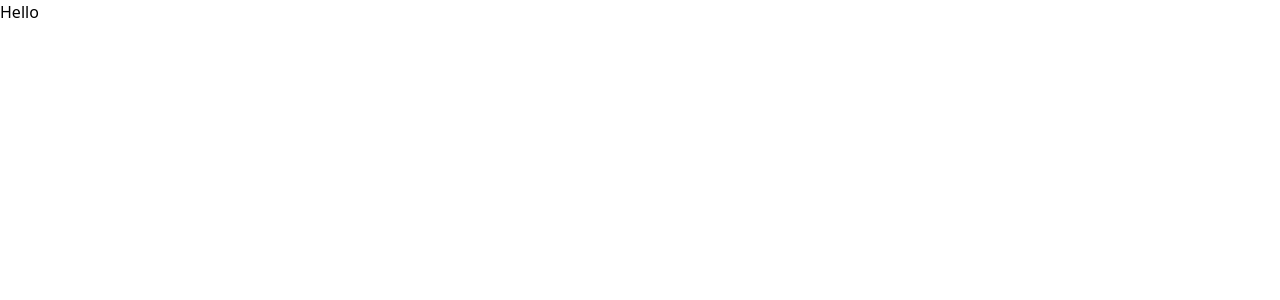
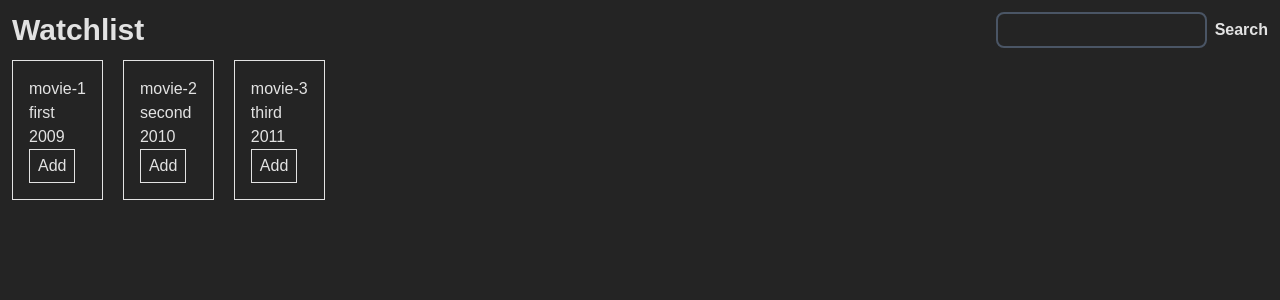
Before and after one commit to Anuj-More/Movie-Watchlist, a React (Vite) app: page / in a window 1280 px wide. Shown: the top 300 px of the page. Built offline with nearby package versions, Linux system fonts and the light colour scheme.

Commit message:
Create basic ui for the header, movie list and movie card using dummy data.

```diff
--- a/src/App.jsx
+++ b/src/App.jsx
@@ -1,9 +1,18 @@
+import Header from "./components/Header"
+import MovieList from "./components/MovieList"
+
+const dummyData = [
+  {id:0, poster: 'movie-1', name: 'first', year: '2009'},
+  {id:1, poster: 'movie-2', name: 'second', year: '2010'},
+  {id:2, poster: 'movie-3', name: 'third', year: '2011'},
+]
 
 function App() {
   return(
-    <div>
-      Hello
-    </div>
+    <>
+      <Header />
+      <MovieList movies={dummyData}/>
+    </>
   )
 }
 
--- /dev/null
+++ b/src/components/Header.jsx
@@ -0,0 +1,15 @@
+import React from 'react'
+
+const Header = () => {
+  return (
+    <div className="flex justify-between m-3">
+      <div className="title font-bold text-3xl">Watchlist</div>
+        <div className="search flex gap-[8px]">
+          <input type="text" className="border-2 border-gray-600 rounded-lg"/>
+          <button className="font-bold">Search</button>
+        </div>
+    </div>
+  )
+}
+
+export default Header
--- /dev/null
+++ b/src/components/MovieCard.jsx
@@ -0,0 +1,14 @@
+import React from 'react'
+
+const MovieCard = ({ movie }) => {
+  return (
+    <li className='border p-4'>
+      <h3>{movie.poster}</h3>
+      <h5>{movie.name}</h5>
+      <h6>{movie.year}</h6>
+      <button className='border px-2 py-1'>Add</button>
+    </li>
+  )
+}
+
+export default MovieCard
--- /dev/null
+++ b/src/components/MovieList.jsx
@@ -0,0 +1,14 @@
+import React from 'react'
+import MovieCard from './MovieCard'
+
+const MovieList = ({ movies }) => {
+  return (
+    <ul className="flex gap-[20px] m-3">
+      {movies.map(movie => (
+        <MovieCard movie={movie} key={movie.id} />
+      ))}
+    </ul>
+  )
+}
+
+export default MovieList
--- a/src/index.css
+++ b/src/index.css
@@ -1,5 +1,8 @@
 @import "tailwindcss";
 
 :root{
-  font-family: system-ui, Avenir, Helvetica, Arial, sans-serif;
+  font-family: sans-serif;
+  color: rgba(255, 255, 255, 0.87);
+  background-color: #242424;
+  color-scheme: dark;
 }
```
